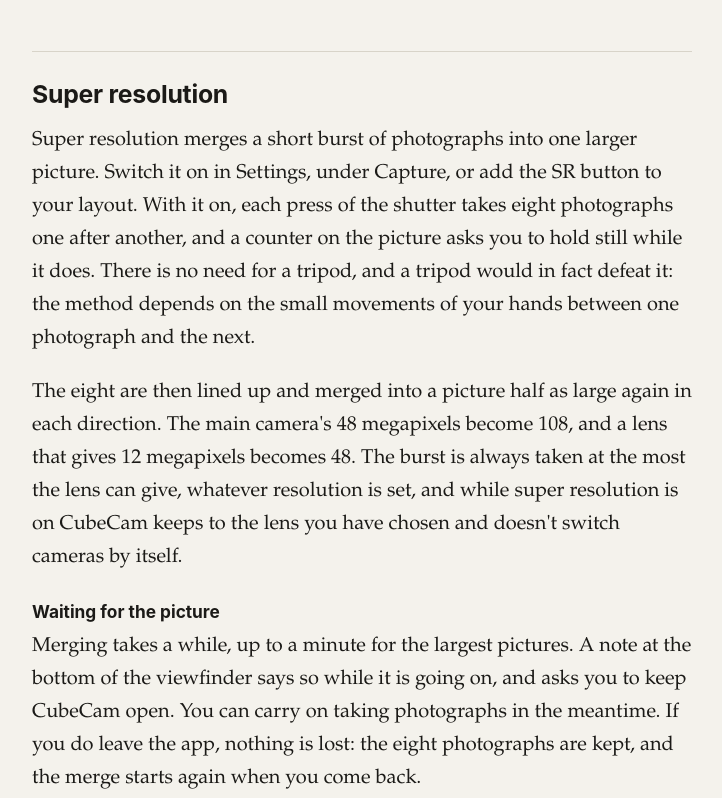
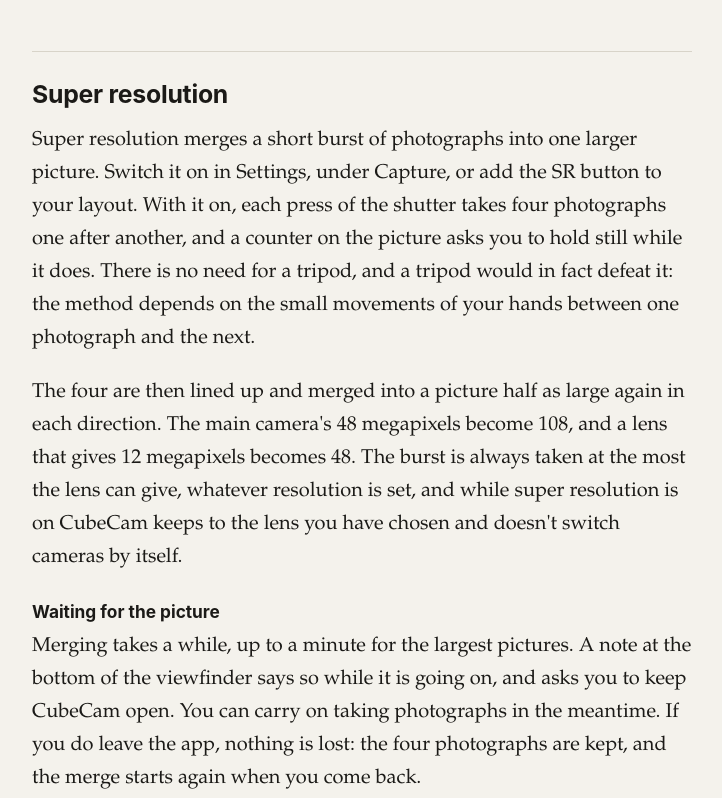
Before and after one commit to bartraigures/CubeCam-App, a plain HTML site: page guide.html in a window 1280 px wide. Shown: the part 9890-10688 px from the top of the page, without its empty margins (346-1068 px from the left). Drawn offline with Linux system fonts and the light colour scheme.

Commit message:
Super resolution takes four photographs, not eight
Co-Authored-By: Claude Fable 5.2 <noreply@anthropic.com>

```diff
--- a/guide.html
+++ b/guide.html
@@ -157,10 +157,10 @@
   <p>The flash is either on or off. The timer cycles through off, 3 seconds and 10 seconds, and counts down on the picture. The aspect guides mark out 4:3, 3:2, 16:9 and 1:1 frames, although the photograph itself is saved at the full 4:3 frame for cropping later. White balance can be automatic or fixed at 5600K, 4300K or 3200K. The grid, histogram and level are added in the layout editor, and the histogram and level only run while they are on the screen.</p>
 
   <h2 id="super-resolution">Super resolution</h2>
-  <p>Super resolution merges a short burst of photographs into one larger picture. Switch it on in Settings, under Capture, or add the SR button to your layout. With it on, each press of the shutter takes eight photographs one after another, and a counter on the picture asks you to hold still while it does. There is no need for a tripod, and a tripod would in fact defeat it: the method depends on the small movements of your hands between one photograph and the next.</p>
-  <p>The eight are then lined up and merged into a picture half as large again in each direction. The main camera's 48 megapixels become 108, and a lens that gives 12 megapixels becomes 48. The burst is always taken at the most the lens can give, whatever resolution is set, and while super resolution is on CubeCam keeps to the lens you have chosen and doesn't switch cameras by itself.</p>
+  <p>Super resolution merges a short burst of photographs into one larger picture. Switch it on in Settings, under Capture, or add the SR button to your layout. With it on, each press of the shutter takes four photographs one after another, and a counter on the picture asks you to hold still while it does. There is no need for a tripod, and a tripod would in fact defeat it: the method depends on the small movements of your hands between one photograph and the next.</p>
+  <p>The four are then lined up and merged into a picture half as large again in each direction. The main camera's 48 megapixels become 108, and a lens that gives 12 megapixels becomes 48. The burst is always taken at the most the lens can give, whatever resolution is set, and while super resolution is on CubeCam keeps to the lens you have chosen and doesn't switch cameras by itself.</p>
   <h3>Waiting for the picture</h3>
-  <p>Merging takes a while, up to a minute for the largest pictures. A note at the bottom of the viewfinder says so while it is going on, and asks you to keep CubeCam open. You can carry on taking photographs in the meantime. If you do leave the app, nothing is lost: the eight photographs are kept, and the merge starts again when you come back.</p>
+  <p>Merging takes a while, up to a minute for the largest pictures. A note at the bottom of the viewfinder says so while it is going on, and asks you to keep CubeCam open. You can carry on taking photographs in the meantime. If you do leave the app, nothing is lost: the four photographs are kept, and the merge starts again when you come back.</p>
   <h3>What to expect</h3>
   <p>The gain is real but modest. Fine detail holds together better and the picture is cleaner, with less of the blotchiness an ordinary photograph shows when you zoom right in. It works best on things that stay put. Anything that moves during the burst, such as people walking or leaves in the wind, is taken from a single photograph, so it looks as it would in an ordinary shot and gains nothing. A photograph that was blurred by a jolt is left out of the merge.</p>
   <h3>Sharpening</h3>
```
Also changed, not shown: index.html (+1 -1 lines), support.html (+1 -1 lines).
